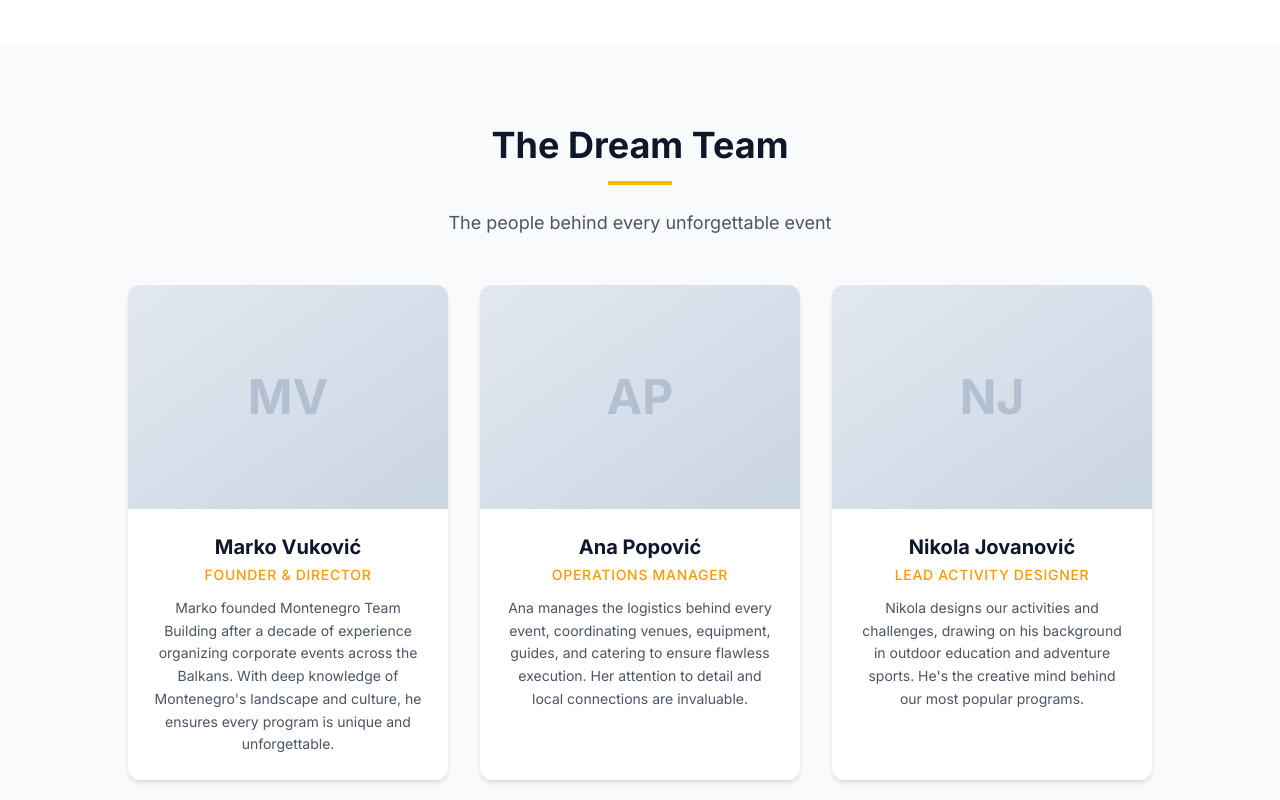
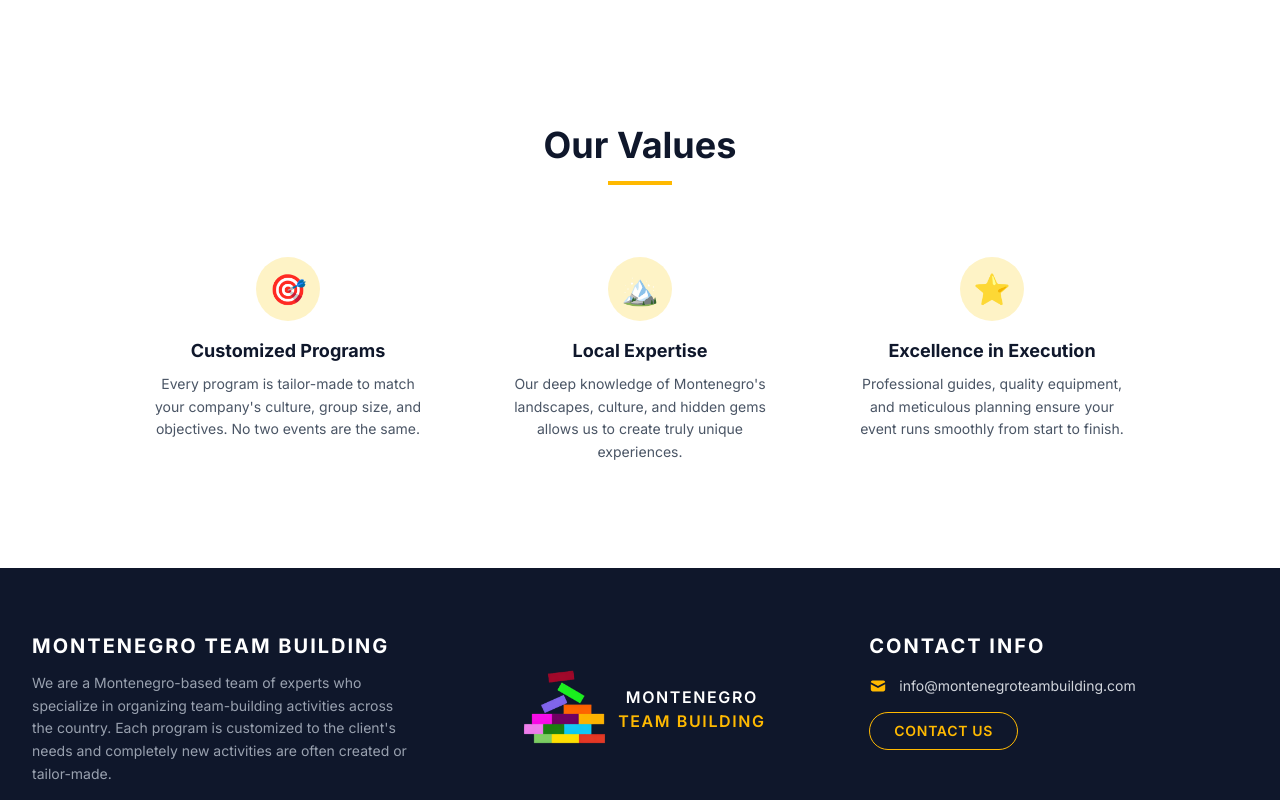
Before and after one commit to dariovolarevic-lab/montenegro-team-building, a Next.js app: page /about in a window 1280 px wide. Shown: the part 760-1560 px from the top of the page. Built offline with nearby package versions, Linux system fonts and the light colour scheme.

Commit message:
Remove Dream Team section from About page

```diff
--- a/src/app/(main)/about/page.tsx
+++ b/src/app/(main)/about/page.tsx
@@ -14,27 +14,6 @@ export const metadata: Metadata = {
       "Meet the team behind Montenegro Team Building. Bespoke corporate team building events across Montenegro.",
   },
 };
-
-const teamMembers = [
-  {
-    name: "Marko Vuković",
-    role: "Founder & Director",
-    bio: "Marko founded Montenegro Team Building after a decade of experience organizing corporate events across the Balkans. With deep knowledge of Montenegro's landscape and culture, he ensures every program is unique and unforgettable.",
-    image: "/images/team/marko.jpg",
-  },
-  {
-    name: "Ana Popović",
-    role: "Operations Manager",
-    bio: "Ana manages the logistics behind every event, coordinating venues, equipment, guides, and catering to ensure flawless execution. Her attention to detail and local connections are invaluable.",
-    image: "/images/team/ana.jpg",
-  },
-  {
-    name: "Nikola Jovanović",
-    role: "Lead Activity Designer",
-    bio: "Nikola designs our activities and challenges, drawing on his background in outdoor education and adventure sports. He's the creative mind behind our most popular programs.",
-    image: "/images/team/nikola.jpg",
-  },
-];
 
 export default function AboutPage() {
   return (
@@ -58,56 +37,6 @@ export default function AboutPage() {
             <p>
               We customize our programs to accommodate your specific requirements, taking into account variables such as the season, group size and the desired activity location.
             </p>
-          </div>
-        </div>
-      </section>
-
-      {/* Team Section */}
-      <section className="py-16 md:py-20 bg-gray-50">
-        <div className="max-w-7xl mx-auto px-4 sm:px-6 lg:px-8">
-          <div className="text-center mb-12">
-            <h2 className="text-3xl md:text-4xl font-bold text-slate-900 mb-4">
-              The Dream Team
-            </h2>
-            <div className="w-16 h-1 bg-amber-400 mx-auto mb-6" />
-            <p className="text-gray-600 text-lg max-w-2xl mx-auto">
-              The people behind every unforgettable event
-            </p>
-          </div>
-
-          <div className="grid grid-cols-1 md:grid-cols-3 gap-8 max-w-5xl mx-auto">
-            {teamMembers.map((member) => (
-              <div
-                key={member.name}
-                className="bg-white rounded-xl shadow-md overflow-hidden text-center"
-              >
-                {/* Photo placeholder */}
-                <div className="h-56 bg-gradient-to-br from-slate-200 to-slate-300 relative">
-                  <div
-                    className="absolute inset-0 bg-cover bg-center"
-                    style={{ backgroundImage: `url(${member.image})` }}
-                  />
-                  {/* Fallback initials */}
-                  <div className="absolute inset-0 flex items-center justify-center text-5xl font-bold text-slate-400/50">
-                    {member.name
-                      .split(" ")
-                      .map((n) => n[0])
-                      .join("")}
-                  </div>
-                </div>
-                <div className="p-6">
-                  <h3 className="text-xl font-bold text-slate-900">
-                    {member.name}
-                  </h3>
-                  <div className="text-amber-500 text-sm font-medium uppercase tracking-wider mt-1 mb-3">
-                    {member.role}
-                  </div>
-                  <p className="text-gray-600 text-sm leading-relaxed">
-                    {member.bio}
-                  </p>
-                </div>
-              </div>
-            ))}
           </div>
         </div>
       </section>
```
